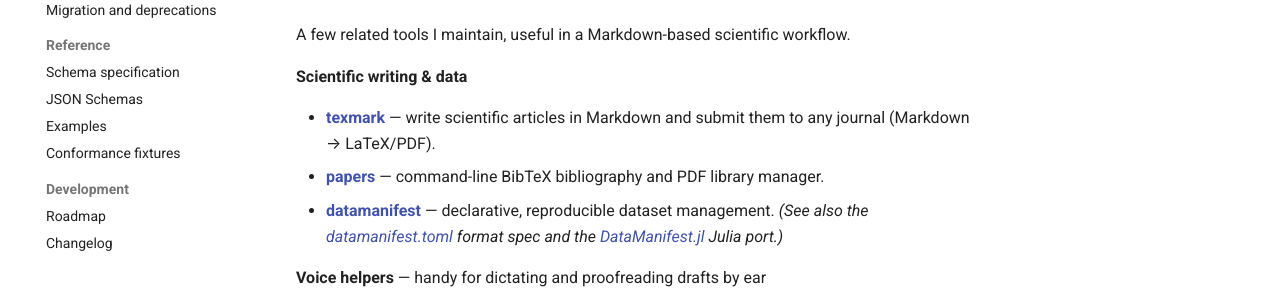
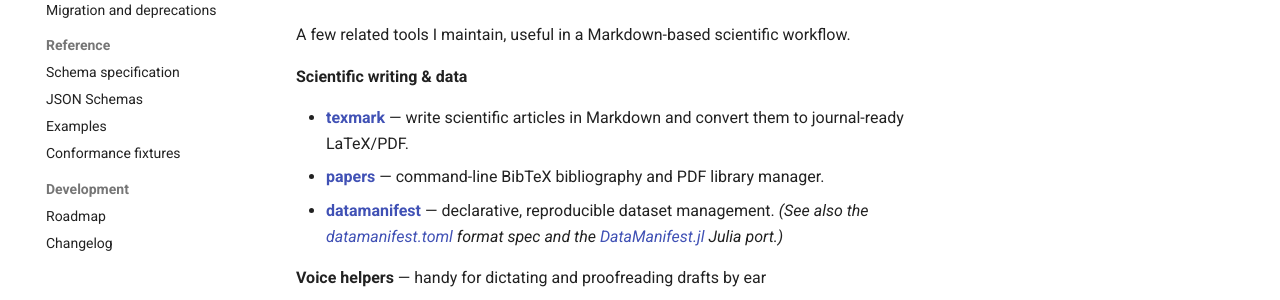
Before and after one commit to perrette/datamanifest.toml, an MkDocs documentation site: the page built from docs/index.md, in a window 1280 px wide and 900 px high, scrolled down 1258 px. Shown: the part 466-766 px from the top of the window. Built offline with MkDocs 1.6.1 and Material for MkDocs 9.7.7, drawn with Linux system fonts in a browser that asks for light colours; comment, search, counter and statistics services are not loaded.

Commit message:
docs: drop the 'any journal' overstatement from the texmark cross-link

```diff
--- a/README.md
+++ b/README.md
@@ -98,7 +98,7 @@
 
 **Scientific writing & data**
 
-- [**texmark**](https://perrette.github.io/texmark/) — write scientific articles in Markdown and submit them to any journal (Markdown → LaTeX/PDF).
+- [**texmark**](https://perrette.github.io/texmark/) — write scientific articles in Markdown and convert them to journal-ready LaTeX/PDF.
 - [**papers**](https://perrette.github.io/papers/) — command-line BibTeX bibliography and PDF library manager.
 - [**datamanifest**](https://perrette.github.io/datamanifest/) — declarative, reproducible dataset management. *(See also the [datamanifest.toml](https://perrette.github.io/datamanifest.toml/) format spec and the [DataManifest.jl](https://awi-esc.github.io/DataManifest.jl/) Julia port.)*
 
--- a/docs/index.md
+++ b/docs/index.md
@@ -62,7 +62,7 @@
 
 **Scientific writing & data**
 
-- [**texmark**](https://perrette.github.io/texmark/) — write scientific articles in Markdown and submit them to any journal (Markdown → LaTeX/PDF).
+- [**texmark**](https://perrette.github.io/texmark/) — write scientific articles in Markdown and convert them to journal-ready LaTeX/PDF.
 - [**papers**](https://perrette.github.io/papers/) — command-line BibTeX bibliography and PDF library manager.
 - [**datamanifest**](https://perrette.github.io/datamanifest/) — declarative, reproducible dataset management. *(See also the [datamanifest.toml](https://perrette.github.io/datamanifest.toml/) format spec and the [DataManifest.jl](https://awi-esc.github.io/DataManifest.jl/) Julia port.)*
 
```
